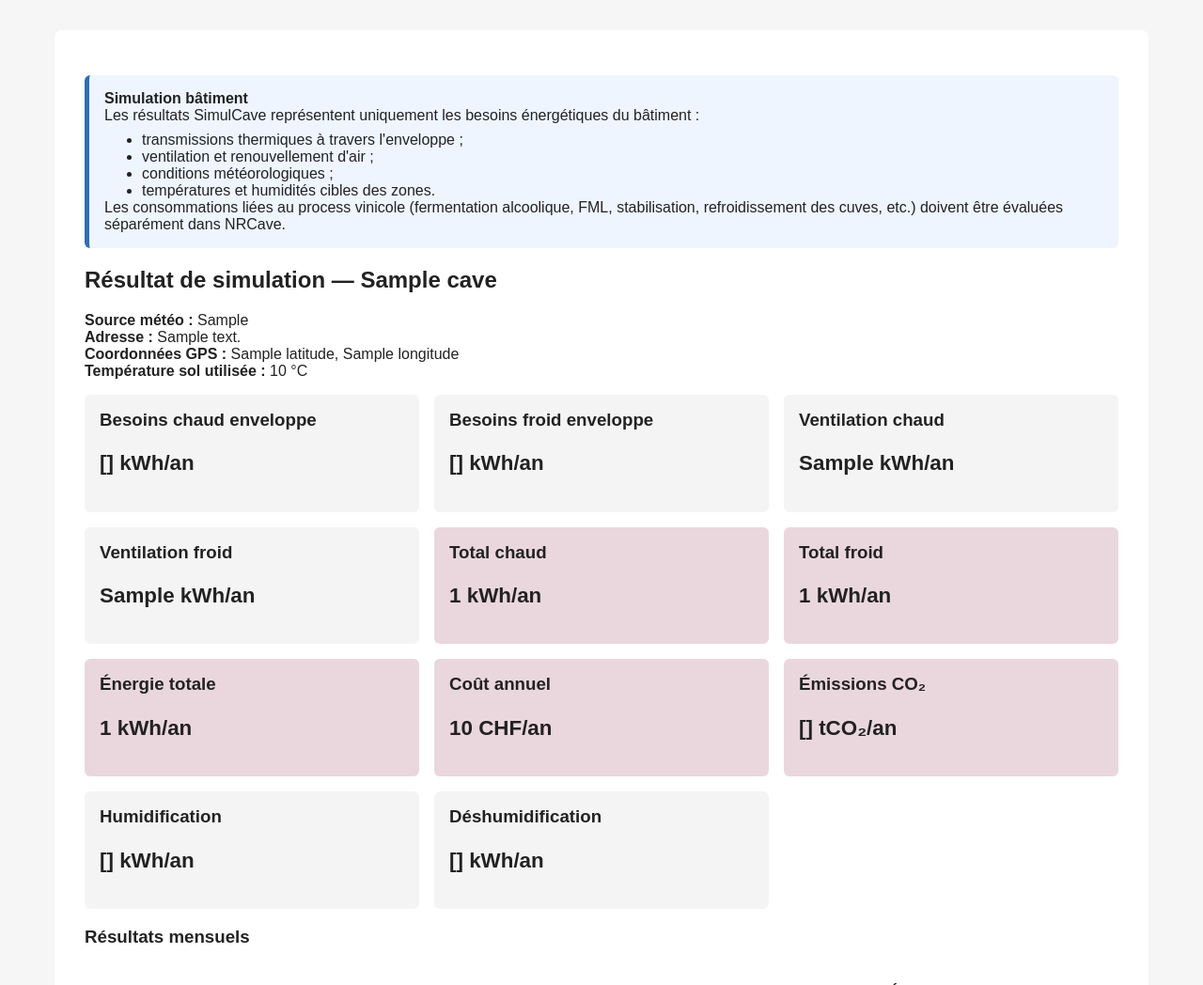
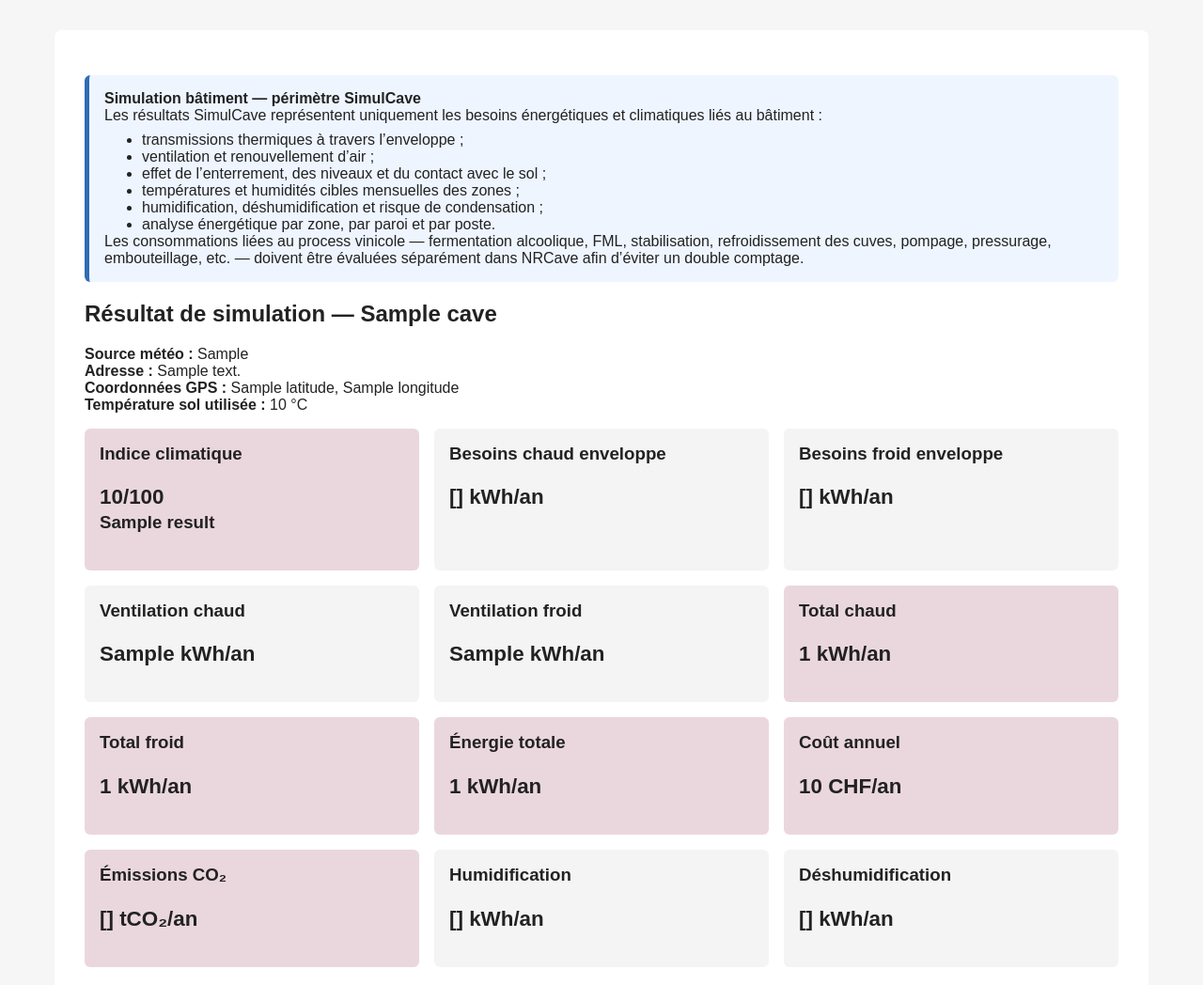
Before and after one commit to gilloubourdin-lgtm/simulcave, a FastAPI app: template app/templates/simulation_result.html in a window 1280 px wide; the page is wider, and only the part inside the window is pictured. Shown: the part 95-1143 px from the top of that part at 94% size. Run offline with FastAPI, Linux system fonts and the light colour scheme; the template is opened without the code that fills it: most values are stand-ins (such as "Sample title", 1, 10 or a date in 2020).

Commit message:
Update methodology

```diff
--- a/app/templates/simulation_result.html
+++ b/app/templates/simulation_result.html
@@ -3,22 +3,24 @@
 {% block content %}
 
 <div class="info-box">
-    <strong>Simulation bâtiment</strong><br>
+    <strong>Simulation bâtiment — périmètre SimulCave</strong><br>
 
-    Les résultats SimulCave représentent uniquement les besoins
-    énergétiques du bâtiment :
+    Les résultats SimulCave représentent uniquement les besoins énergétiques
+    et climatiques liés au bâtiment :
 
     <ul>
-        <li>transmissions thermiques à travers l'enveloppe ;</li>
-        <li>ventilation et renouvellement d'air ;</li>
-        <li>conditions météorologiques ;</li>
-        <li>températures et humidités cibles des zones.</li>
+        <li>transmissions thermiques à travers l’enveloppe ;</li>
+        <li>ventilation et renouvellement d’air ;</li>
+        <li>effet de l’enterrement, des niveaux et du contact avec le sol ;</li>
+        <li>températures et humidités cibles mensuelles des zones ;</li>
+        <li>humidification, déshumidification et risque de condensation ;</li>
+        <li>analyse énergétique par zone, par paroi et par poste.</li>
     </ul>
 
     Les consommations liées au process vinicole
-    (fermentation alcoolique, FML, stabilisation,
-    refroidissement des cuves, etc.)
-    doivent être évaluées séparément dans NRCave.
+    — fermentation alcoolique, FML, stabilisation, refroidissement des cuves,
+    pompage, pressurage, embouteillage, etc. —
+    doivent être évaluées séparément dans NRCave afin d’éviter un double comptage.
 </div>
 
 <h2>Résultat de simulation — {{ cave.name }}</h2>
@@ -36,6 +38,13 @@
 </p>
 
 <div class="kpi-grid">
+  <div class="kpi important">
+    <h3>Indice climatique</h3>
+    <p>
+      {{ result.climate_score }}/100<br>
+      <small>{{ result.climate_label|capitalize }}</small>
+    </p>
+  </div>
   <div class="kpi"><h3>Besoins chaud enveloppe</h3><p>{{ result.heating_kwh }} kWh/an</p></div>
   <div class="kpi"><h3>Besoins froid enveloppe</h3><p>{{ result.cooling_kwh }} kWh/an</p></div>
   <div class="kpi">
@@ -289,15 +298,24 @@ document.querySelectorAll(".heatmap-grid").forEach(grid => {
 <h3>Hypothèses actuelles</h3>
 
 <ul>
-  <li>Calcul mensuel basé sur la source météo indiquée ci-dessus.</li>
+  <li>Simulation mensuelle basée sur la source météo indiquée ci-dessus.</li>
   <li>Si la météo dynamique est activée et que les coordonnées GPS sont disponibles, les températures proviennent d’Open-Meteo historique.</li>
-  <li>Si la météo dynamique n’est pas disponible, la région climatique de secours est utilisée.</li>
-  <li>Température effective = température extérieure, température sol ou mix des deux selon le type de paroi et le facteur d’enterrement.</li>
+  <li>Si la météo dynamique échoue ou si les coordonnées GPS sont absentes, SimulCave utilise une région climatique de secours suisse.</li>
+  <li>Les cantons/régions sans données dynamiques utilisent un fallback climatique régional.</li>
+  <li>Température effective = température extérieure, température du sol ou combinaison des deux selon le type de paroi, le facteur d’enterrement et le niveau de la zone.</li>
+  <li>Les zones en sous-sol sont davantage influencées par la température du sol.</li>
   <li>Formule enveloppe : Q = U × A × ΔT × heures.</li>
+  <li>Les surfaces de parois sont réparties entre les zones selon leur volume relatif.</li>
+  <li>Les parois sont corrigées par le facteur d’inertie du matériau.</li>
+  <li>Les profils mensuels des zones remplacent la logique simple été/hiver lorsque des consignes mensuelles sont définies.</li>
+  <li>Une zone ou un mois indiqué comme “Non régulé” ne génère pas de besoin actif de chauffage/refroidissement pour cette période.</li>
   <li>Les besoins process vinicoles ne sont pas comptabilisés dans SimulCave afin d’éviter un double comptage avec NRCave.</li>
   <li>Les besoins affichés mensuellement incluent enveloppe + ventilation + correction hygrométrique.</li>
   <li>L’humidification et la déshumidification sont estimées à partir de l’écart entre l’humidité cible et l’humidité relative estimée.</li>
-  <li>Les parois sont corrigées par le facteur d’inertie du matériau.</li>
+  <li>Le risque de condensation est évalué à partir du point de rosée et de la température effective.</li>
+  <li>L’indice climatique synthétise la stabilité thermique, la stabilité hygrométrique et le risque de condensation.</li>
+  <li>Les heatmaps mensuelles et par zones servent à identifier les périodes et espaces les plus énergivores.</li>
+  <li>Les scénarios de rénovation comparent les besoins actuels avec des réductions de valeurs U ou de ventilation.</li>
   <li>Température moyenne du sol utilisée : {{ result.soil_temperature_c }} °C.</li>
   <li>Prix énergie : {{ cave.energy_price_chf_per_kwh }} CHF/kWh.</li>
   <li>Facteur CO₂ : {{ cave.co2_factor_kg_per_kwh }} kgCO₂/kWh.</li>
```
